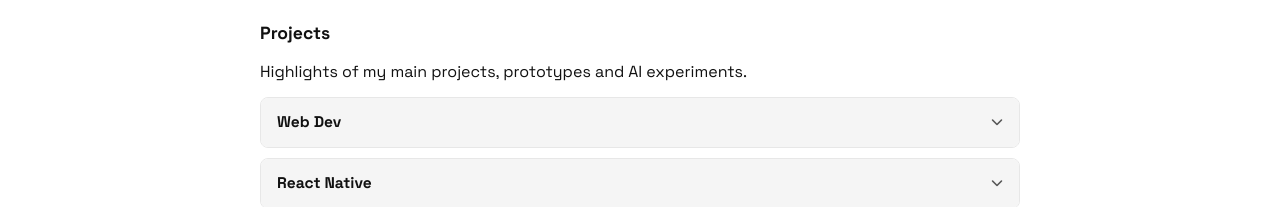
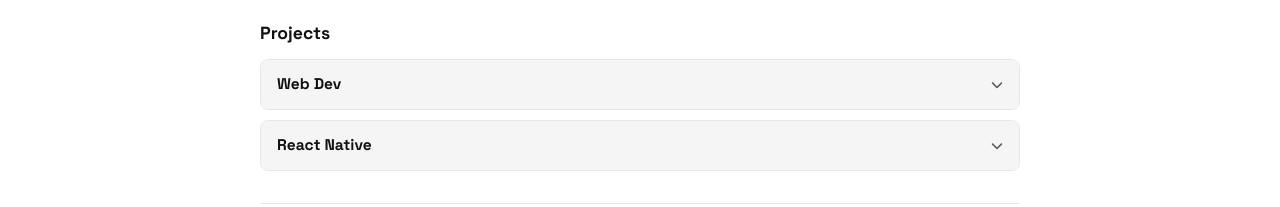
Before and after one commit to gotors/gotors.dev, a plain HTML site: page index.html in a window 1280 px wide. Shown: the part 604-811 px from the top of the page. Drawn offline with Linux system fonts and the light colour scheme.

Commit message:
Remove project description from the projects section in index.html

```diff
--- a/index.html
+++ b/index.html
@@ -100,10 +100,6 @@
 
       <section id="projects">
         <h2>Projects</h2>
-        <p>
-          Highlights of my main projects, prototypes and AI experiments.
-        </p>
-
         <details class="project-group">
           <summary class="project-group-summary">
             <span>Web Dev</span>
```
